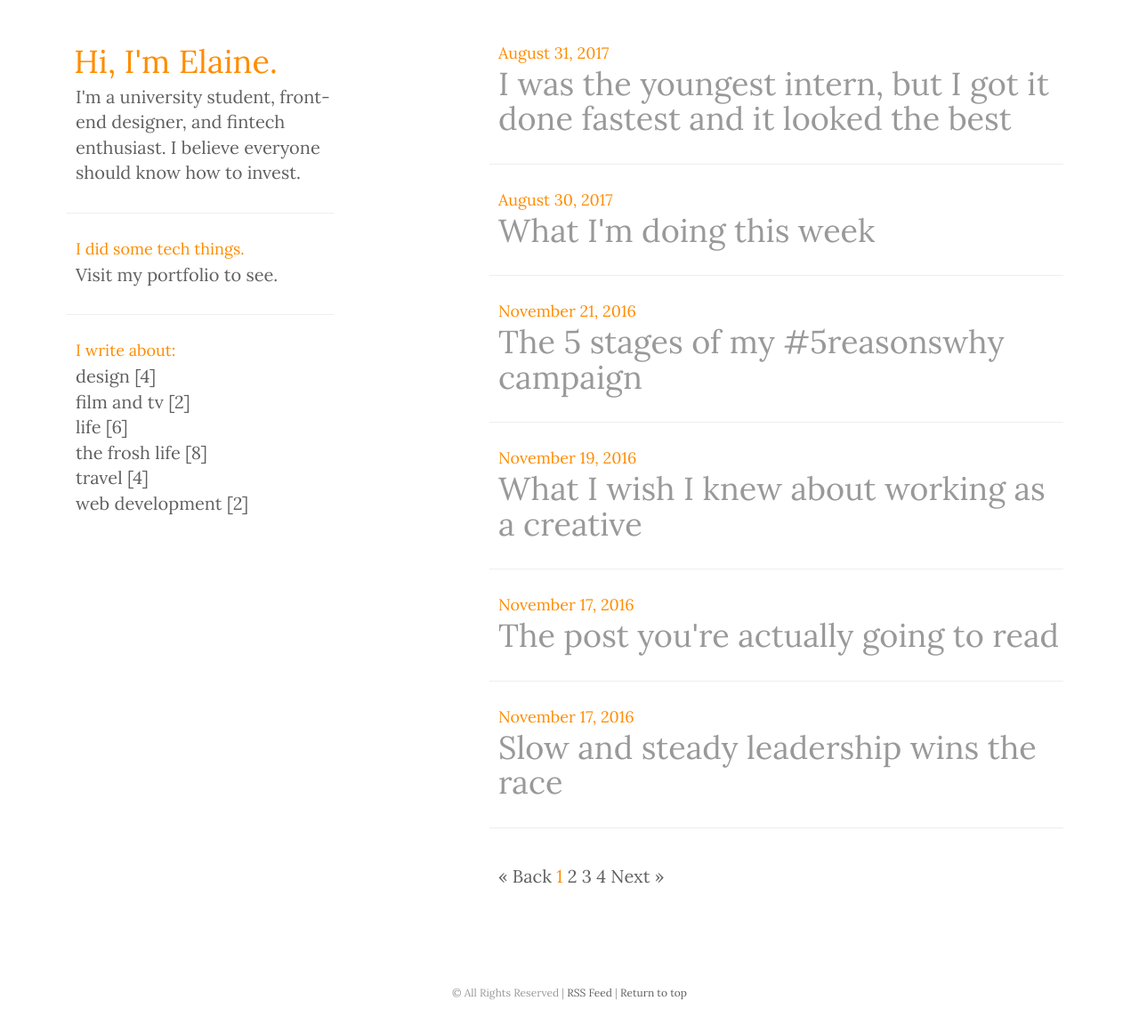
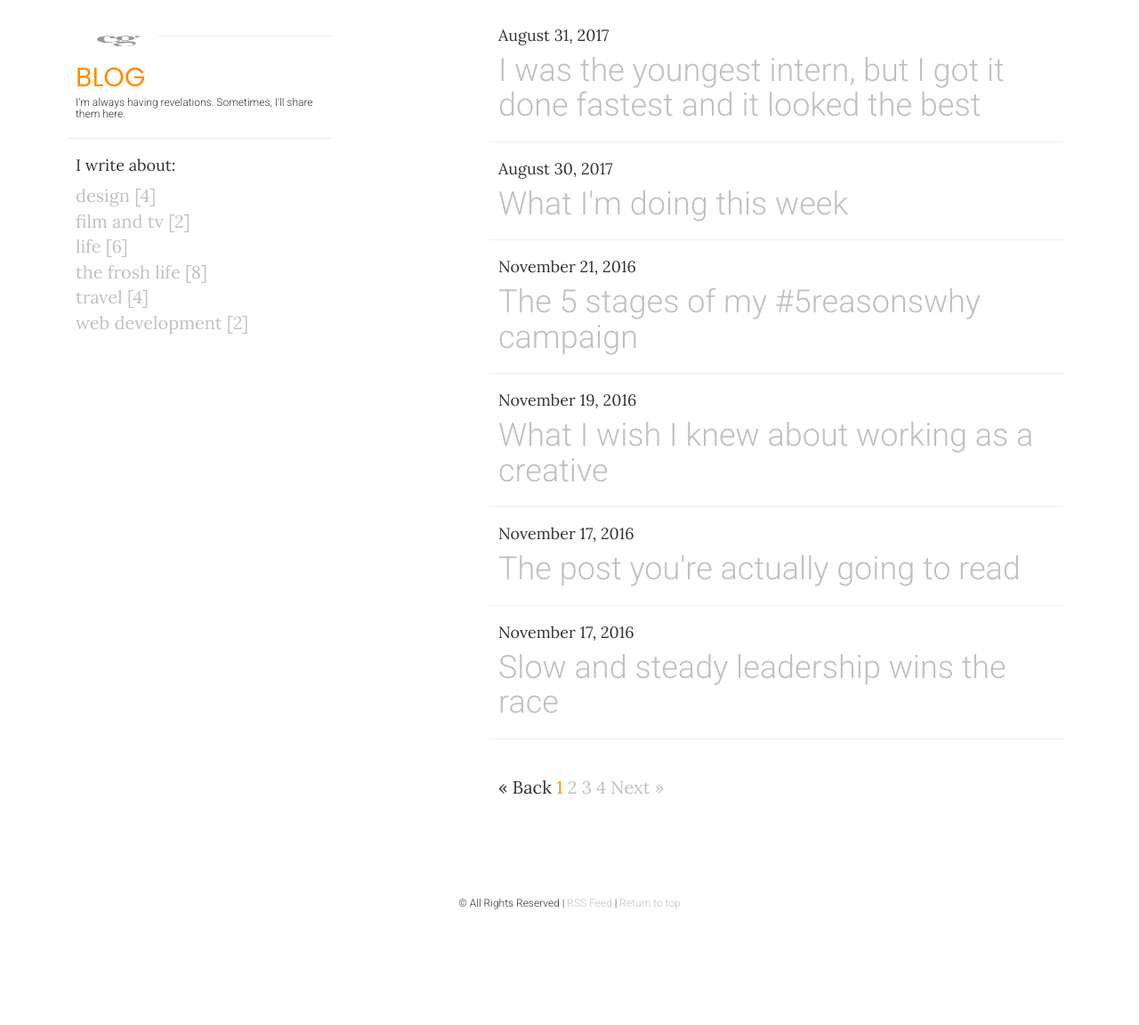
Before and after one commit to elaineg/blog, a Jekyll site: the page built from index.html, in a window 1280 px wide and 1152 px high. Shown: the whole window at 89% size. Built offline with Jekyll 4.4.1, drawn with Linux system fonts in a browser that asks for light colours; the list of posts is cut into pages by our own code.

Commit message:
trying to add logo to sidebar

```diff
--- a/_includes/sidebar.html
+++ b/_includes/sidebar.html
@@ -1,10 +1,11 @@
 <div class="about col-lg-3 col-md-4 col-sm-4 col-xs-12" style="z-index: 10;">
-        <a href="{{ site.url }}"><h1 style="margin-bottom: 5px; font-weight: 400; color: darkorange; margin-left: -2px; margin-top: 30px;">Hi, I'm Elaine.</h1>
-        <p style="margin-bottom: 30px;">I'm a university student, front-end designer, and fintech enthusiast. I believe everyone should know how to invest.</p></a>
+        <a class="navbar-brand" href="http://elainegao.com">
+          <img src="../images/eg-logo-grey.png">
+        </a>
         <hr>
         <div class="portfolio">
-        <h4>I did some tech things.</h4>
-        <a href="http://elainegao.com"><p>Visit my portfolio to see.</p></a>
+        <h2>Blog</h2>
+        <h6>I'm always having revelations. Sometimes, I'll share them here.</h6>
         <hr>
         <h4>I write about:</h4>
         {% capture site_tags %}{% for tag in site.tags %}{{ tag | first }}{% unless forloop.last %},{% endunless %}{% endfor %}{% endcapture %}
--- a/css/main.css
+++ b/css/main.css
@@ -5,6 +5,11 @@
 /*Global Styles*/
 body {
   font-family: "Lora", serif;
+}
+
+.navbar-brand img {
+  width: 3.5em;
+  height: auto;
 }
 
 ul {
@@ -23,7 +28,7 @@ li {
 }
 
 a {
-  color: #606060;
+  color: #c0c0c0;
 }
 
 a:hover {
@@ -38,23 +43,24 @@ a:hover p, a:hover h1 {
 }
 
 h1, h6 {
+  font-family: "Roboto", sans-serif;
   font-weight: 300;
-  margin-top: 0;
-  color: #999999;
-  margin-bottom: 30px;
+  margin: 0 0 20px
 }
 
 p {
   font-weight: 300;
   font-size: 20px;
-  color: #606060;
   margin-bottom: 30px;
 }
 
-h4, h3 {
+h2, h5 {
   color: darkorange;
   margin-bottom: 5px;
   margin-top: 30px;
+  font-family: "Poppins", sans-serif;
+  text-transform: uppercase;
+  font-weight: 400;
 
 }
 
```
Also changed, not shown: images/eg-logo-grey.png (added), 1 other file.
